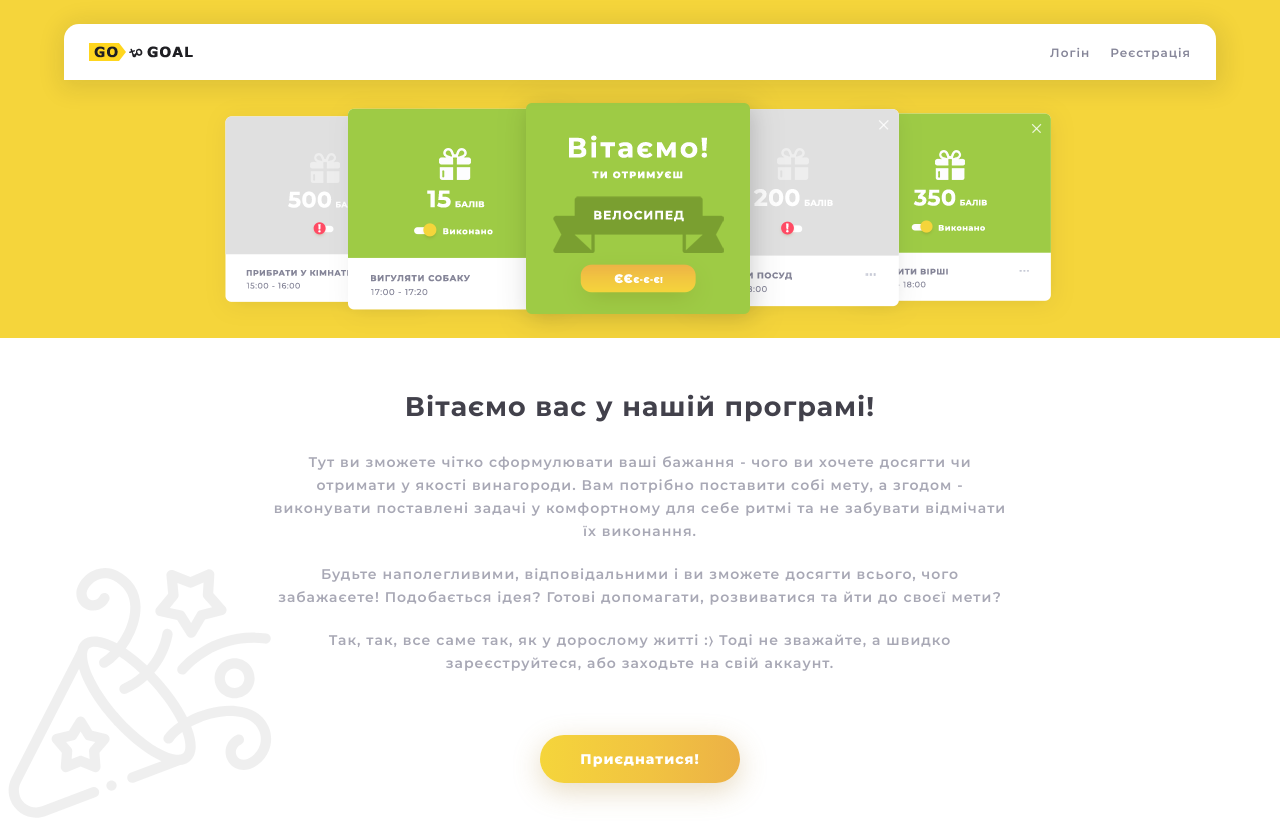
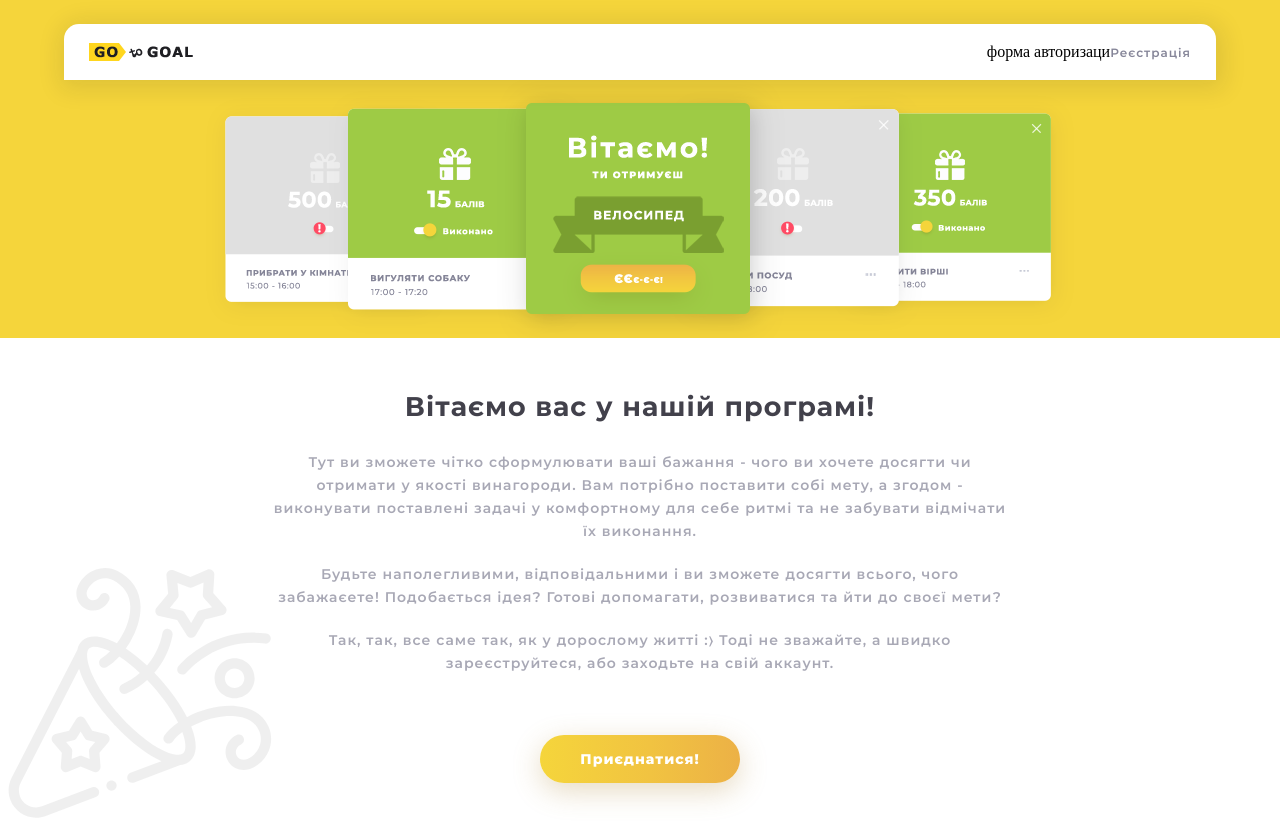
Before and after one commit to Serhii-Zuiev/Go-to-goal, a React (Create React App) app: page / in a window 1280 px wide. Built offline with nearby package versions, Linux system fonts and the light colour scheme.

Commit message:
place for auth form

```diff
--- a/src/components/header/Header.js
+++ b/src/components/header/Header.js
@@ -14,10 +14,8 @@
     content = (
       <>
         <img src={logo} alt="Лого" />
-        <div>
-          <NavLink to="/auth/login">
-            <span className={styles.logInBtn}>Логін</span>
-          </NavLink>
+        <div className={styles.authContainer}>
+          <div>форма авторизаци</div>
           <NavLink to="/auth/register">
             <span className={styles.registerBtn}>Реєстрація</span>
           </NavLink>
--- a/src/components/header/header.module.css
+++ b/src/components/header/header.module.css
@@ -44,4 +44,11 @@
     left: 50%;
     margin-left: -45%;
   }
+
+  .authContainer{
+    /* width: 500px; */
+    display: flex;
+    justify-content: space-between;
+    align-items: center;
+  }
 }
```
